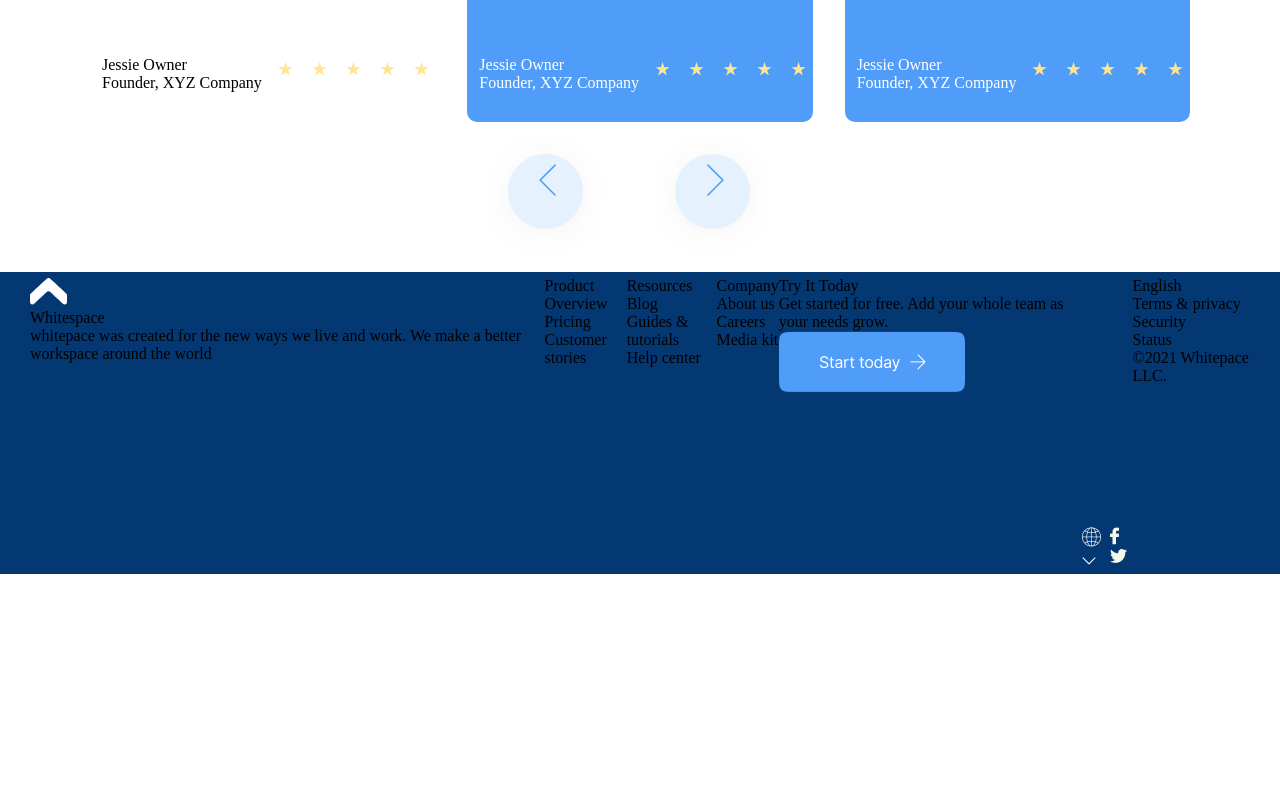
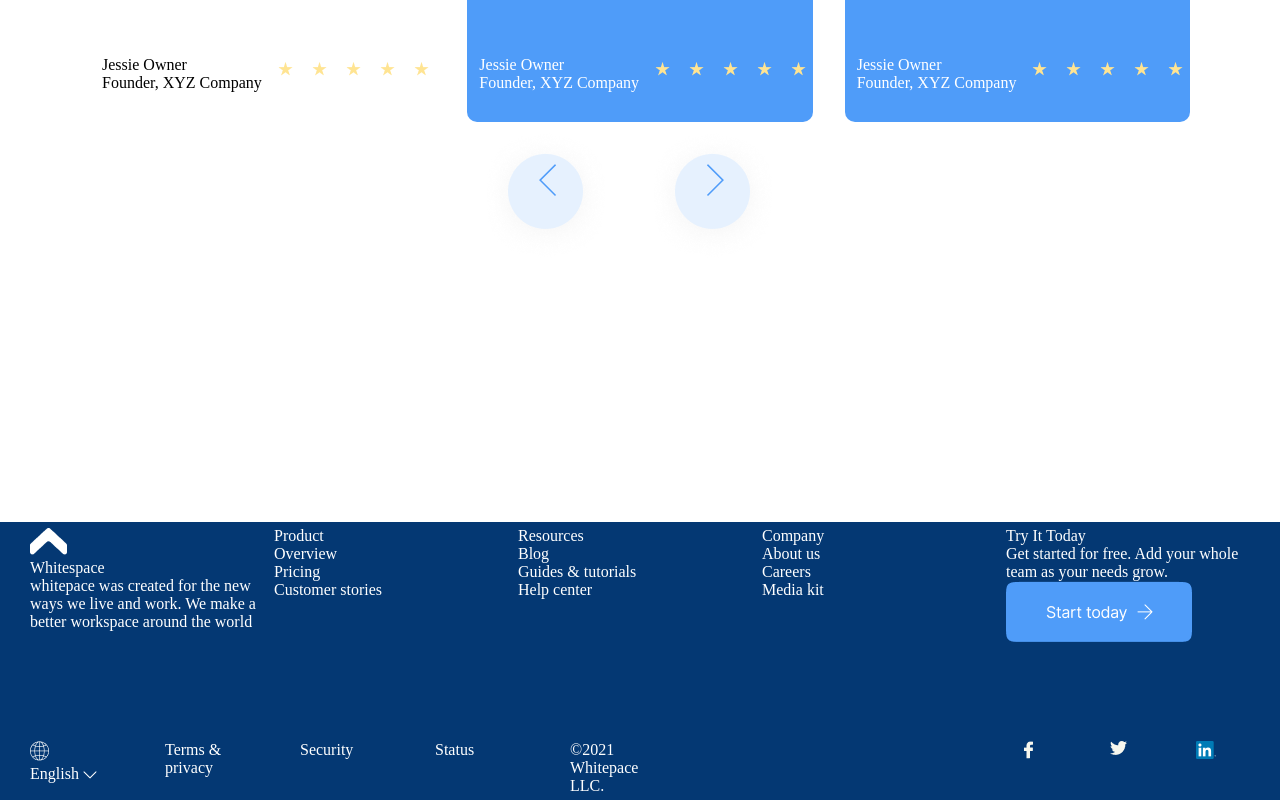
Before and after one commit to Tchikadze-Nini/Sas-landing-page, a plain HTML site: page assets/index.html in a window 1280 px wide. Shown: the part 442-1242 px from the top of the page. Before the commit the page ends 1016 px from the top, so only its background shows below. Drawn offline with Linux system fonts and the light colour scheme.

Commit message:
last version

```diff
--- a/assets/index.html
+++ b/assets/index.html
@@ -91,56 +91,72 @@
       </div>
     </main>
     <footer class="footer">
- <div>
+      <div class="footer_1">
         <div>
           <div><img src="./img/logo.png" alt="logo" /></div>
+          <div class="whitespace"></div>
           <div>Whitespace</div>
-          <div> whitepace was created for the new ways we live and work. We make a
-            better workspace around the world </div>
+          <div>
+            whitepace was created for the new ways we live and work. We make a
+            better workspace around the world
           </div>
         </div>
-      <div>
+
+        <div class="product">
           <div>Product</div>
           <div>Overview</div>
           <div>Pricing</div>
           <div>Customer stories</div>
         </div>
-<div>
+
+        <div class="resources">
           <div>Resources</div>
           <div>Blog</div>
           <div>Guides & tutorials</div>
           <div>Help center</div>
         </div>
-<div>
+
+        <div class="company">
           <div>Company</div>
           <div>About us</div>
           <div>Careers</div>
           <div>Media kit</div>
         </div>
+
+        <div class="try">
+          <div>Try It Today</div>
           <div>
-<div>Try It Today</div>
-<div>Get started for free.
-    Add your whole team as your needs grow.</div>
-<img src="./img/start today.png" alt="start today">
+            Get started for free. Add your whole team as your needs grow.
+          </div>
+          <div><img src="./img/start today.png" alt="start today" /></div>
         </div>
       </div>
-   <span class="span_1">
-    <img src="./img/photo.png" alt="photo" />
-    <img src="./img/photo.1.png" alt="photo" />
-  </span>
-  <div class="social_media">
-    <a href="#"></a>
-    <img src="./img/facebook.png" alt="facebook icon" />
-    <a href="#"></a>
-    <img src="./img/twitter.png" alt="twitter icon" />
+
+      <div class="footer_2">
+        <div class="footer_2_left">
+          <div>
+            <span> <img src="./img/photo.png" alt="Globe" /></span>
+            <span>English</span>
+            <span><img src="./img/photo.1.png" alt="Arrow" /></span>
           </div>
-  <div class="footer_">
-  <div>English</div>
           <div>Terms & privacy</div>
           <div>Security</div>
           <div>Status</div>
           <div>©2021 Whitepace LLC.</div>
         </div>
+
+        <div class="footer_2_right">
+          <a href="#">
+            <img src="./img/facebook.png" alt="facebook icon" />
+          </a>
+          <a href="#">
+            <img src="./img/twitter.png" alt="twitter icon" />
+          </a>
+          <a>
+            <img src="./img/linkedin.png" alt="linkedin icon" />
+          </a>
+        </div>
+      </div>
     </footer>
   </body>
 </html>
--- a/assets/styles.css
+++ b/assets/styles.css
@@ -79,14 +79,31 @@
     bottom: 9vh;
 }
 
-.span_1{
+.footer{
     margin: 250px 0 0 0;
+    color: rgba(255, 255, 255, 1);
+    display: grid;
+    grid-template-rows: 1fr 1fr;
 }
-
-.social_media{
-    margin: 250px 0 0 0;
+.footer_1{
+  display: grid;
+  grid-template-columns: 1fr 1fr 1fr 1fr 1fr;
 }
-
-footer_{
-    margin: 250px 0 0 0;
+.footer_2{
+  padding-top: 10vh;
+  display: grid;
+  grid-template-columns: 1fr 1fr;
 }
+.footer_2_left{
+  display: grid;
+  grid-template-columns: 1fr 1fr 1fr 1fr 1fr;
+  justify-content: space-between;
+  gap: 65px;
+}
+.footer_2_right{
+  padding-left: 30vw;
+  display: grid;
+  grid-template-columns: 1fr 1fr 1fr;
+  justify-content: space-between;
+  gap: 32px;
+}
```
Also changed, not shown: assets/img/linkedin.png (added). Lines whose indentation alone changed are shown as unchanged.
